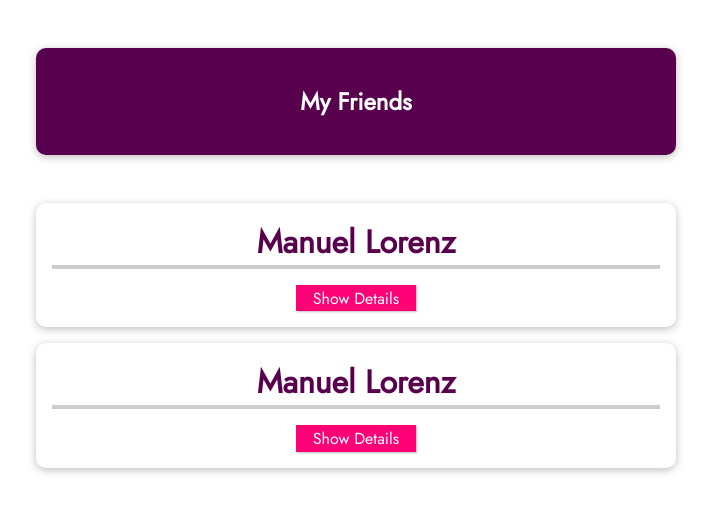
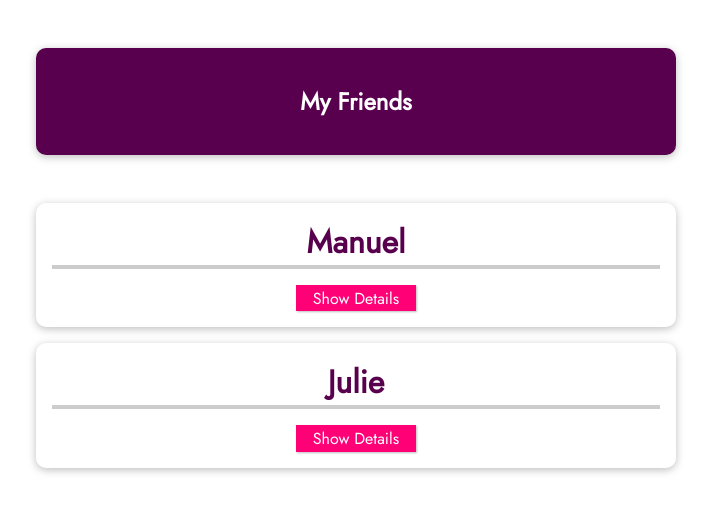
Before and after one commit to shb0328/vue-course, a Vue app in the folder vue-cli-project/vue-cli-01-a-new-vue-project/: page / in a window 1280 px wide. Shown: the top 512 px of the page, without its empty margins (284-995 px from the left). Built offline with nearby package versions, Linux system fonts and the light colour scheme.

Commit message:
props (parent->child communication)

```diff
--- a/vue-cli-project/vue-cli-01-a-new-vue-project/src/App.vue
+++ b/vue-cli-project/vue-cli-01-a-new-vue-project/src/App.vue
@@ -2,8 +2,16 @@
   <section>
     <header><h1>My Friends</h1></header>
     <ul>
-      <friend-contact></friend-contact>
-      <friend-contact></friend-contact>
+      <friend-contact
+        name="Manuel"
+        phone-number="031234"
+        email-address="man@localhost.com"
+      ></friend-contact>
+      <friend-contact
+        name="Julie"
+        phone-number="085421"
+        email-address="jj@localhost.com"
+      ></friend-contact>
     </ul>
   </section>
 </template>
--- a/vue-cli-project/vue-cli-01-a-new-vue-project/src/components/FriendContact.vue
+++ b/vue-cli-project/vue-cli-01-a-new-vue-project/src/components/FriendContact.vue
@@ -1,10 +1,10 @@
 <template>
   <li>
-    <h2>{{ friend.name }}</h2>
+    <h2>{{ name }}</h2>
     <button @click="toggleDetails">{{ detailsAreVisible ? 'Hide' : 'Show' }} Details</button>
     <ul v-if="detailsAreVisible">
-      <li><strong>Phone: </strong>{{ friend.phone }}</li>
-      <li><strong>Email: </strong>{{ friend.email }}</li>
+      <li><strong>Phone: </strong>{{ phoneNumber }}</li>
+      <li><strong>Email: </strong>{{ emailAddress }}</li>
     </ul>
   </li>
 </template>
@@ -12,6 +12,11 @@
 
 <script>
 export default {
+  props: [
+    'name',
+    'phoneNumber',
+    'emailAddress'
+  ],
   data() {
     return {
       detailsAreVisible: false,
@@ -26,6 +31,9 @@
   methods: {
     toggleDetails() {
       this.detailsAreVisible = !this.detailsAreVisible;
+      console.log(this.name);
+      console.log(this.phoneNumber);
+      console.log(this.emailAddress);
     }
   }
 };
```
